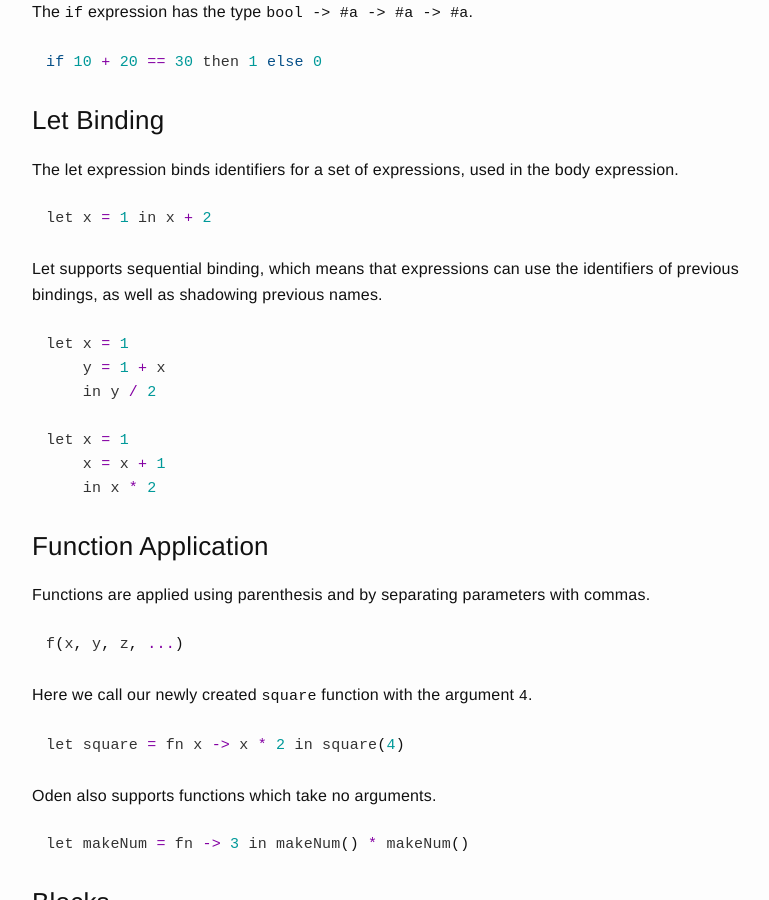
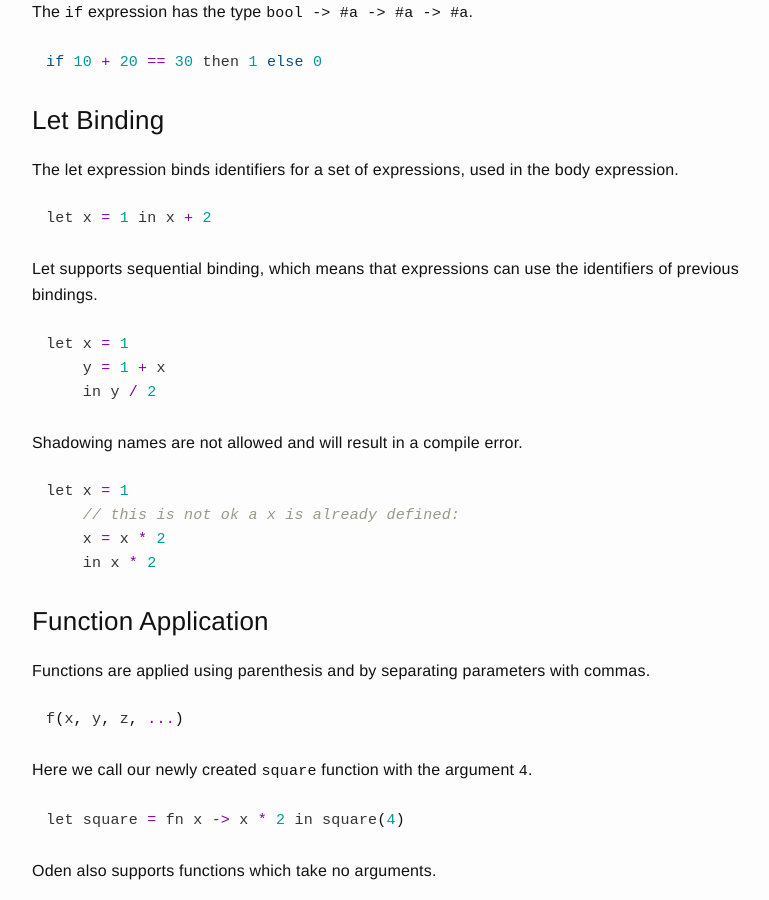
Before and after one commit to oden-lang/oden-lang.github.io, a Jekyll site: the page built from user-guide/language-reference/forms.md, in a window 1280 px wide and 900 px high, scrolled down 2303 px. Shown: the whole window, without its empty margins (238-1007 px from the left). Built offline with Jekyll 4.4.1, drawn with Linux system fonts in a browser that asks for light colours.

Commit message:
Add note about shadowing

```diff
--- a/user-guide/language-reference/forms.md
+++ b/user-guide/language-reference/forms.md
@@ -123,16 +123,21 @@ let x = 1 in x + 2
 {% endhighlight %}
 
 Let supports sequential binding, which means that expressions can
-use the identifiers of previous bindings, as well as shadowing
-previous names.
+use the identifiers of previous bindings.
 
 {% highlight go %}
 let x = 1
     y = 1 + x
     in y / 2
 
+{% endhighlight %}
+
+Shadowing names are not allowed and will result in a compile error.
+
+{% highlight go %}
 let x = 1
-    x = x + 1
+    // this is not ok a x is already defined:
+    x = x * 2
     in x * 2
 {% endhighlight %}
 
```
